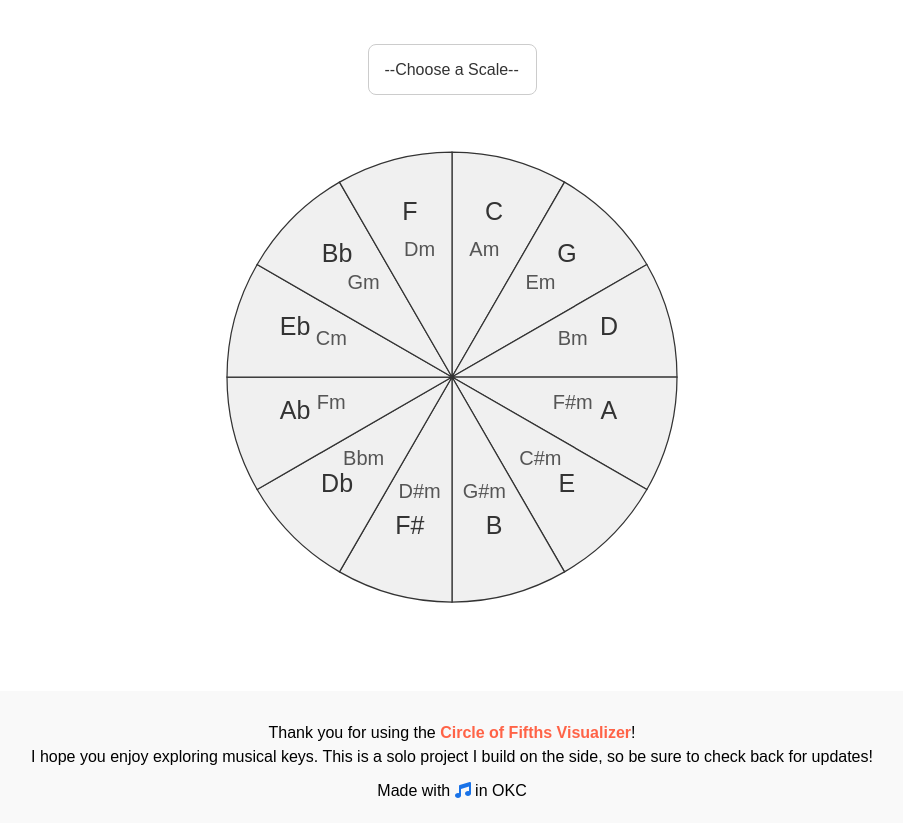
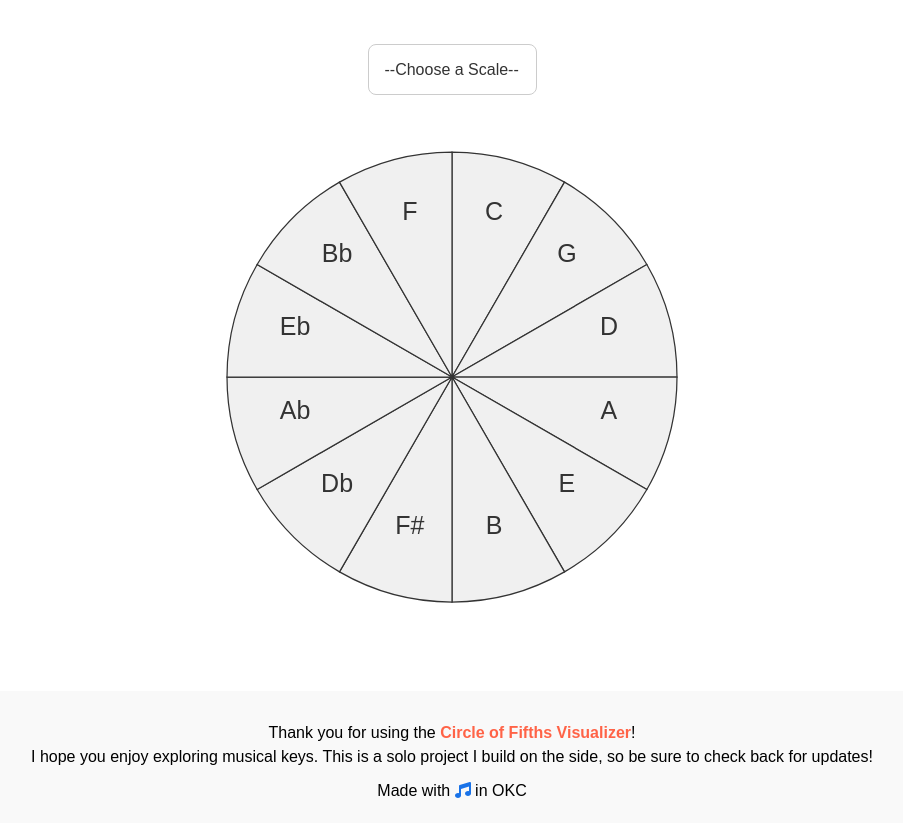
Before and after one commit to ajSeadler/scale-viewer, a React (Vite) app: page / in a window 1280 px wide. Shown: the part 542-1365 px from the top of the page, without its empty margins (188-1091 px from the left). Built offline with nearby package versions, Linux system fonts and the light colour scheme.

Commit message:
remove relative key until note mapping is updarted

```diff
--- a/src/components/CircleOfFifths.jsx
+++ b/src/components/CircleOfFifths.jsx
@@ -65,7 +65,7 @@ const CircleOfFifths = ({ selectedKey, setSelectedKey }) => {
               </text>
 
               {/* Minor Key Text */}
-              <text
+              {/* <text
                 x={minorTextX}
                 y={minorTextY}
                 className={`key-text minor-text ${
@@ -73,7 +73,7 @@ const CircleOfFifths = ({ selectedKey, setSelectedKey }) => {
                 }`}
               >
                 {key.minor}
-              </text>
+              </text> */}
             </g>
           );
         })}
--- a/src/components/ScaleDisplay.jsx
+++ b/src/components/ScaleDisplay.jsx
@@ -117,7 +117,7 @@ const ScaleDisplay = ({ selectedKey, selectedScale }) => {
           {selectedScale.replace(/([A-Z])/g, " $1").trim()}
         </span>
       </h2>
-      <p className="key-signature">{keySignature}</p>
+      {/* <p className="key-signature">{keySignature}</p> */}
       <p>Scroll down to see notation and chords</p>
       <ul>
         {notes.map((note, index) => (
```
